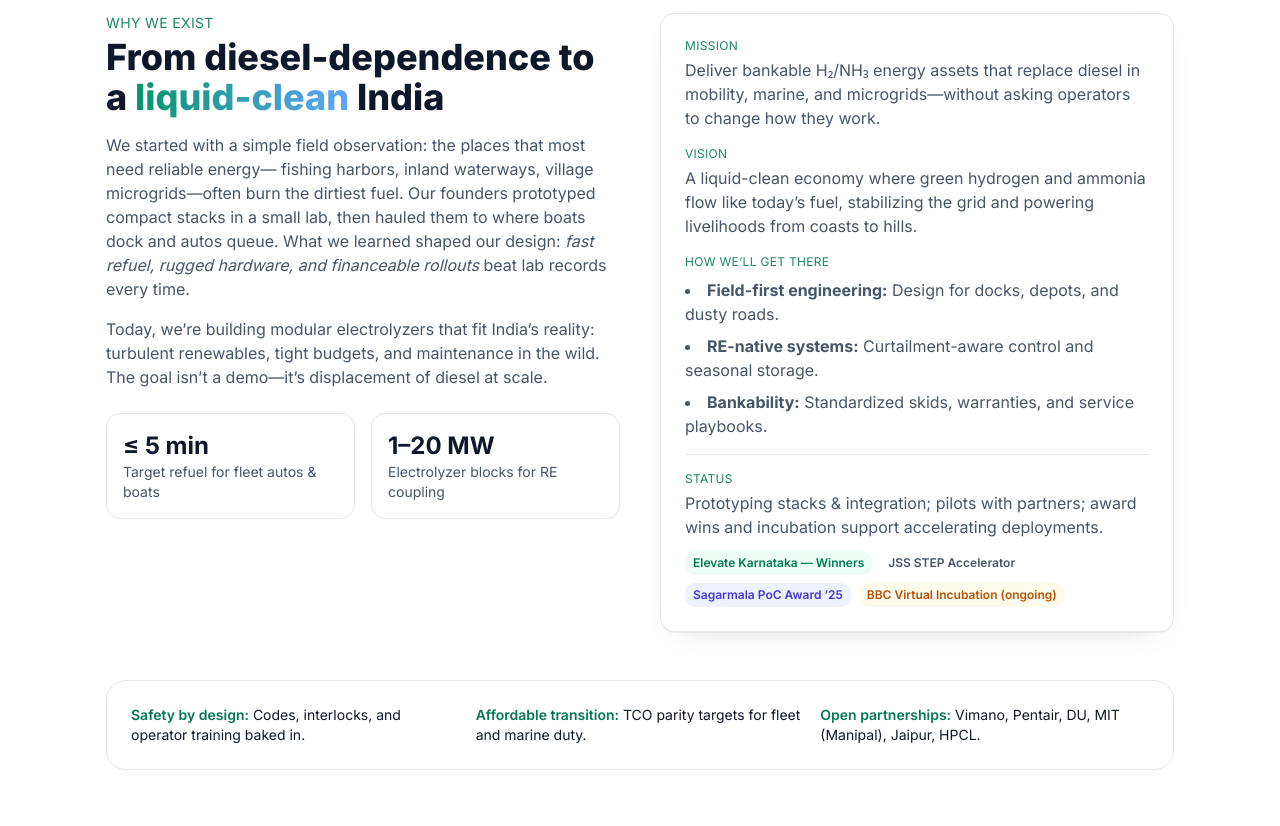
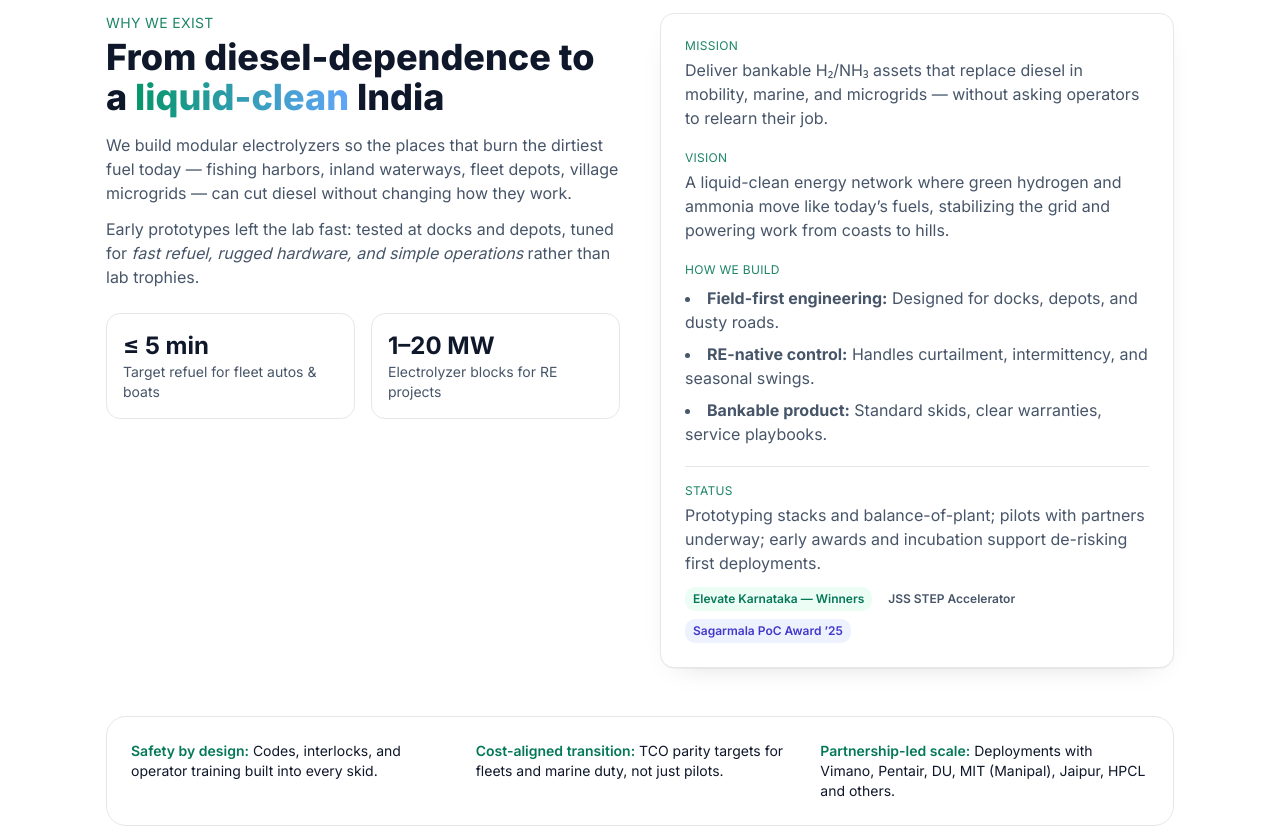
Before and after one commit to eldho111/hpgreenenergytech.com, a plain HTML site: page index.html in a window 1280 px wide. Shown: the part 820-1646 px from the top of the page. Drawn offline with nearby package versions, Linux system fonts and the light colour scheme.

Commit message:
modified

```diff
--- a/index.html
+++ b/index.html
@@ -155,20 +155,15 @@
       <h2 class="mt-1 text-3xl md:text-4xl font-extrabold leading-tight">
         From diesel-dependence to a <span class="gradient-text">liquid-clean</span> India
       </h2>
-        <div class="mt-4 space-y-4 text-muted">
-          <p>
-            We started with a simple field observation: the places that most need reliable energy—
-            fishing harbors, inland waterways, village microgrids—often burn the dirtiest fuel.
-            Our founders prototyped compact stacks in a small lab, then hauled them to where
-            boats dock and autos queue. What we learned shaped our design: <em>fast refuel,
-            rugged hardware, and financeable rollouts</em> beat lab records every time.
+      <p class="mt-4 text-muted">
+        We build modular electrolyzers so the places that burn the dirtiest fuel today
+        — fishing harbors, inland waterways, fleet depots, village microgrids —
+        can cut diesel without changing how they work.
       </p>
-          <p>
-                Today, we’re building modular electrolyzers that fit
-          India’s reality: turbulent renewables, tight budgets, and maintenance in the wild.
-          The goal isn’t a demo—it’s displacement of diesel at scale.
+      <p class="mt-3 text-muted">
+        Early prototypes left the lab fast: tested at docks and depots, tuned for
+        <em>fast refuel, rugged hardware, and simple operations</em> rather than lab trophies.
       </p>
-        </div>
 
       <!-- Proof points -->
       <div class="mt-6 grid grid-cols-2 gap-4">
@@ -178,50 +173,47 @@
         </div>
         <div class="rounded-xl border p-4">
           <div class="text-2xl font-bold">1–20 MW</div>
-            <div class="text-sm text-muted">Electrolyzer blocks for RE coupling</div>
+          <div class="text-sm text-muted">Electrolyzer blocks for RE projects</div>
         </div>
       </div>
     </div>
 
-      <!-- Mission / Vision / Status -->
-      <div class="card p-6">
-        <div class="space-y-4 text-muted">
+    <!-- Mission / Vision / How / Status -->
+    <div class="card p-6 space-y-5 text-muted">
       <div>
         <div class="text-xs uppercase tracking-wide text-emerald-700/90">Mission</div>
         <p class="mt-1">
-              Deliver bankable H₂/NH₃ energy assets that replace diesel in mobility, marine,
-              and microgrids—without asking operators to change how they work.
+          Deliver bankable H₂/NH₃ assets that replace diesel in mobility, marine,
+          and microgrids — without asking operators to relearn their job.
         </p>
       </div>
 
       <div>
         <div class="text-xs uppercase tracking-wide text-emerald-700/90">Vision</div>
         <p class="mt-1">
-              A liquid-clean economy where green hydrogen and ammonia flow like today’s fuel,
-              stabilizing the grid and powering livelihoods from coasts to hills.
+          A liquid-clean energy network where green hydrogen and ammonia move like today’s fuels,
+          stabilizing the grid and powering work from coasts to hills.
         </p>
       </div>
 
       <div>
-            <div class="text-xs uppercase tracking-wide text-emerald-700/90">How we’ll get there</div>
+        <div class="text-xs uppercase tracking-wide text-emerald-700/90">How we build</div>
         <ul class="mt-2 space-y-2 list-disc list-inside">
-              <li><strong>Field-first engineering:</strong> Design for docks, depots, and dusty roads.</li>
-              <li><strong>RE-native systems:</strong> Curtailment-aware control and seasonal storage.</li>
-              <li><strong>Bankability:</strong> Standardized skids, warranties, and service playbooks.</li>
+          <li><strong>Field-first engineering:</strong> Designed for docks, depots, and dusty roads.</li>
+          <li><strong>RE-native control:</strong> Handles curtailment, intermittency, and seasonal swings.</li>
+          <li><strong>Bankable product:</strong> Standard skids, clear warranties, service playbooks.</li>
         </ul>
       </div>
 
       <div class="pt-4 border-t">
         <div class="text-xs uppercase tracking-wide text-emerald-700/90">Status</div>
         <p class="mt-1">
-              Prototyping stacks & integration; pilots with partners; award wins and incubation support accelerating deployments.
+          Prototyping stacks and balance-of-plant; pilots with partners underway; early awards and incubation support de-risking first deployments.
         </p>
         <div class="mt-3 flex flex-wrap gap-2 text-xs">
           <span class="badge bg-emerald-50 text-emerald-700">Elevate Karnataka — Winners</span>
           <span class="badge bg-sky-50 text-sky-700">JSS STEP Accelerator</span>
           <span class="badge bg-indigo-50 text-indigo-700">Sagarmala PoC Award ’25</span>
-              <span class="badge bg-amber-50 text-amber-700">BBC Virtual Incubation (ongoing)</span>
-            </div>
         </div>
       </div>
     </div>
@@ -231,9 +223,18 @@
   <div class="max-w-[1100px] mx-auto px-4 mt-12">
     <div class="rounded-2xl border p-5 md:p-6 bg-white">
       <div class="grid md:grid-cols-3 gap-4 text-sm">
-          <div><span class="font-semibold text-emerald-700">Safety by design:</span> Codes, interlocks, and operator training baked in.</div>
-          <div><span class="font-semibold text-emerald-700">Affordable transition:</span> TCO parity targets for fleet and marine duty.</div>
-          <div><span class="font-semibold text-emerald-700">Open partnerships:</span> Vimano, Pentair, DU, MIT (Manipal), Jaipur, HPCL.</div>
+        <div>
+          <span class="font-semibold text-emerald-700">Safety by design:</span>
+          Codes, interlocks, and operator training built into every skid.
+        </div>
+        <div>
+          <span class="font-semibold text-emerald-700">Cost-aligned transition:</span>
+          TCO parity targets for fleets and marine duty, not just pilots.
+        </div>
+        <div>
+          <span class="font-semibold text-emerald-700">Partnership-led scale:</span>
+          Deployments with Vimano, Pentair, DU, MIT (Manipal), Jaipur, HPCL and others.
+        </div>
       </div>
     </div>
   </div>
```
Lines whose indentation alone changed are shown as unchanged.
